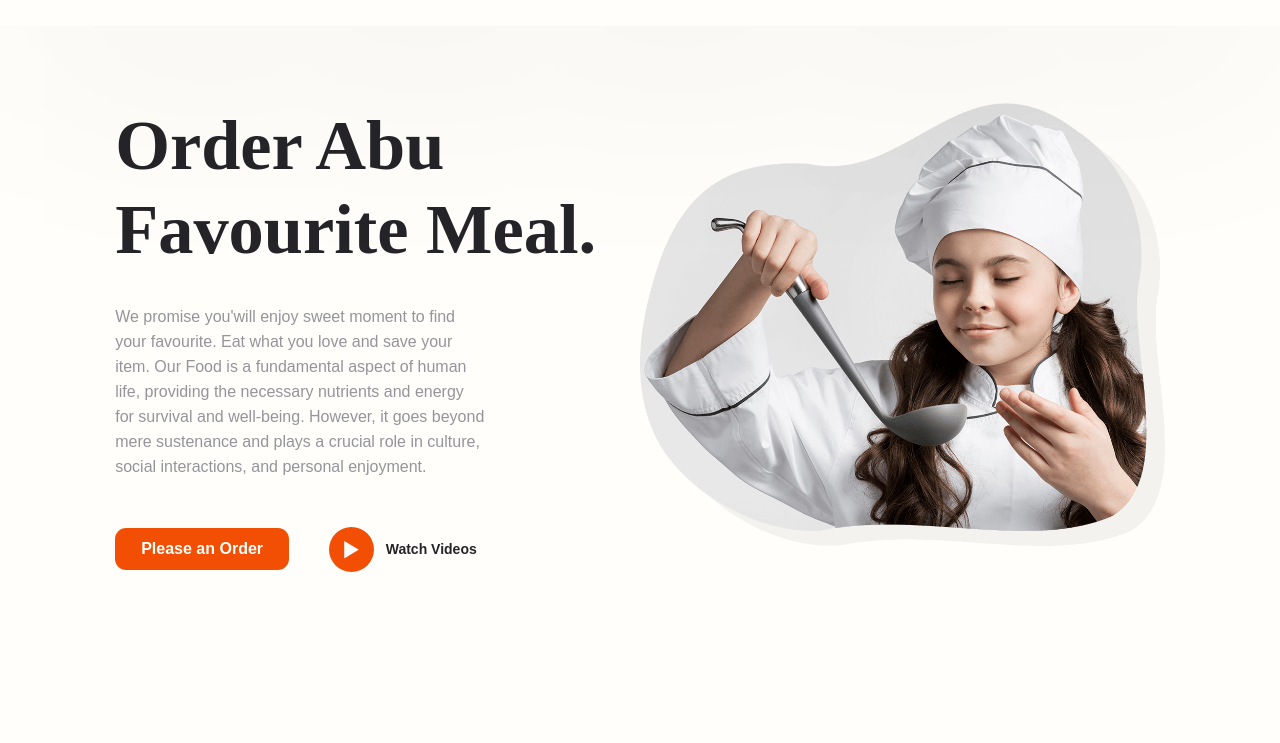
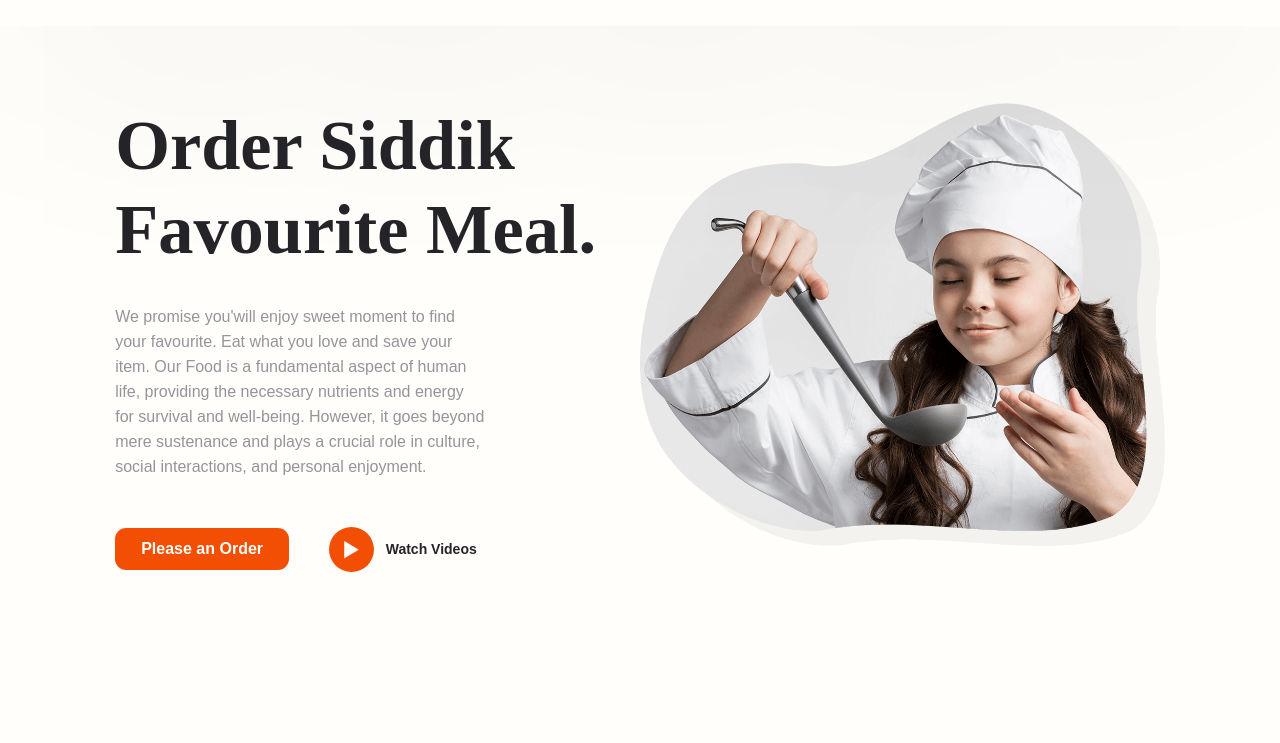
Before and after one commit to Siddik2202/Food-Delivery, a plain HTML site: page index.html in a window 1280 px wide. Shown: the part 57-800 px from the top of the page. Drawn offline with nearby package versions, Linux system fonts and the light colour scheme.

Commit message:
Update index.html

```diff
--- a/index.html
+++ b/index.html
@@ -49,7 +49,7 @@
 
 <section class="home" id="home">
     <div class="home-content">
-        <h1>Order Abu <br> Favourite Meal. </h1>
+        <h1>Order Siddik <br> Favourite Meal. </h1>
         <p>We promise you'will enjoy sweet moment to find your favourite. Eat what you love and save your item.
              Our Food is a fundamental aspect of human life, providing the necessary nutrients and energy for
              survival and well-being. However, it goes beyond mere sustenance and plays a crucial role in culture,
```
